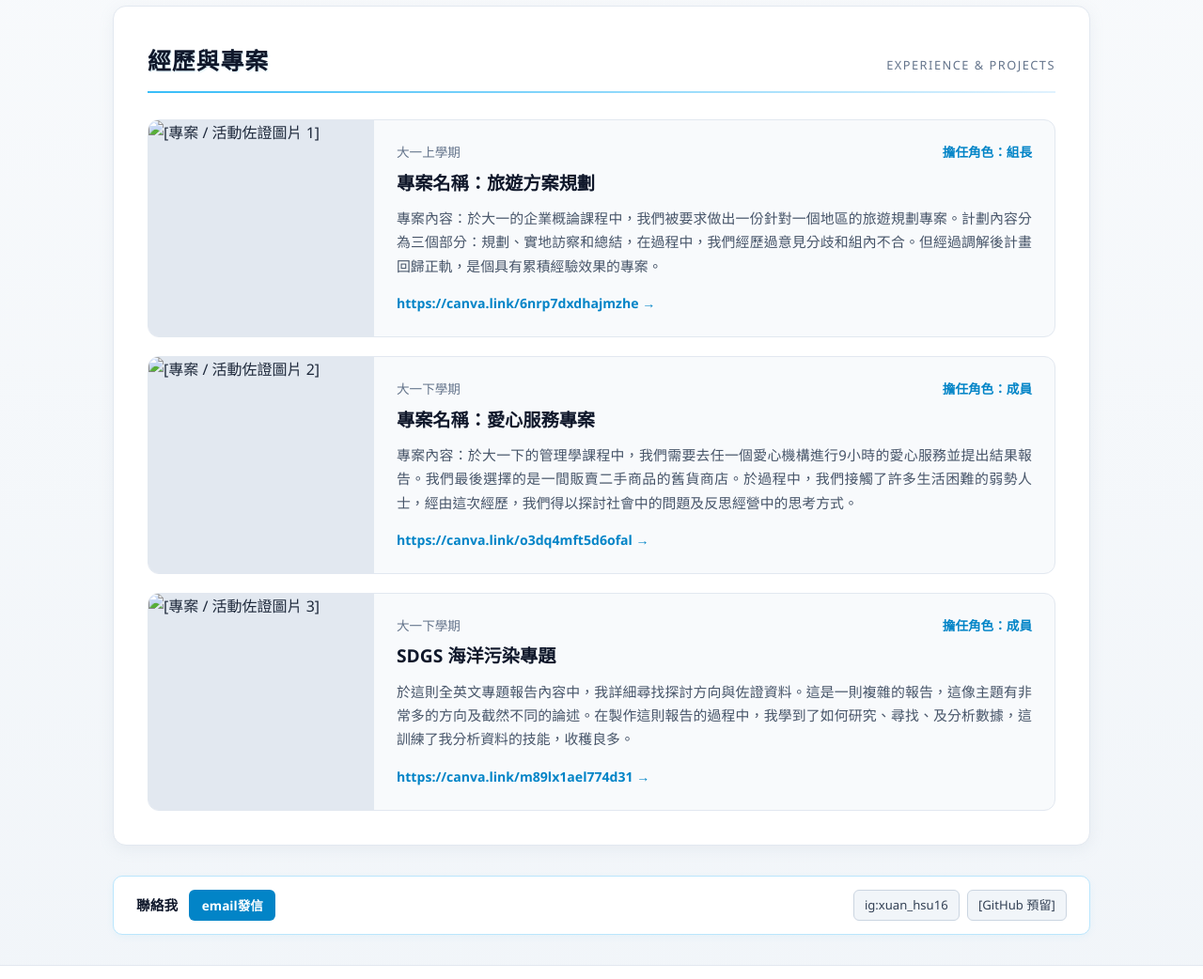
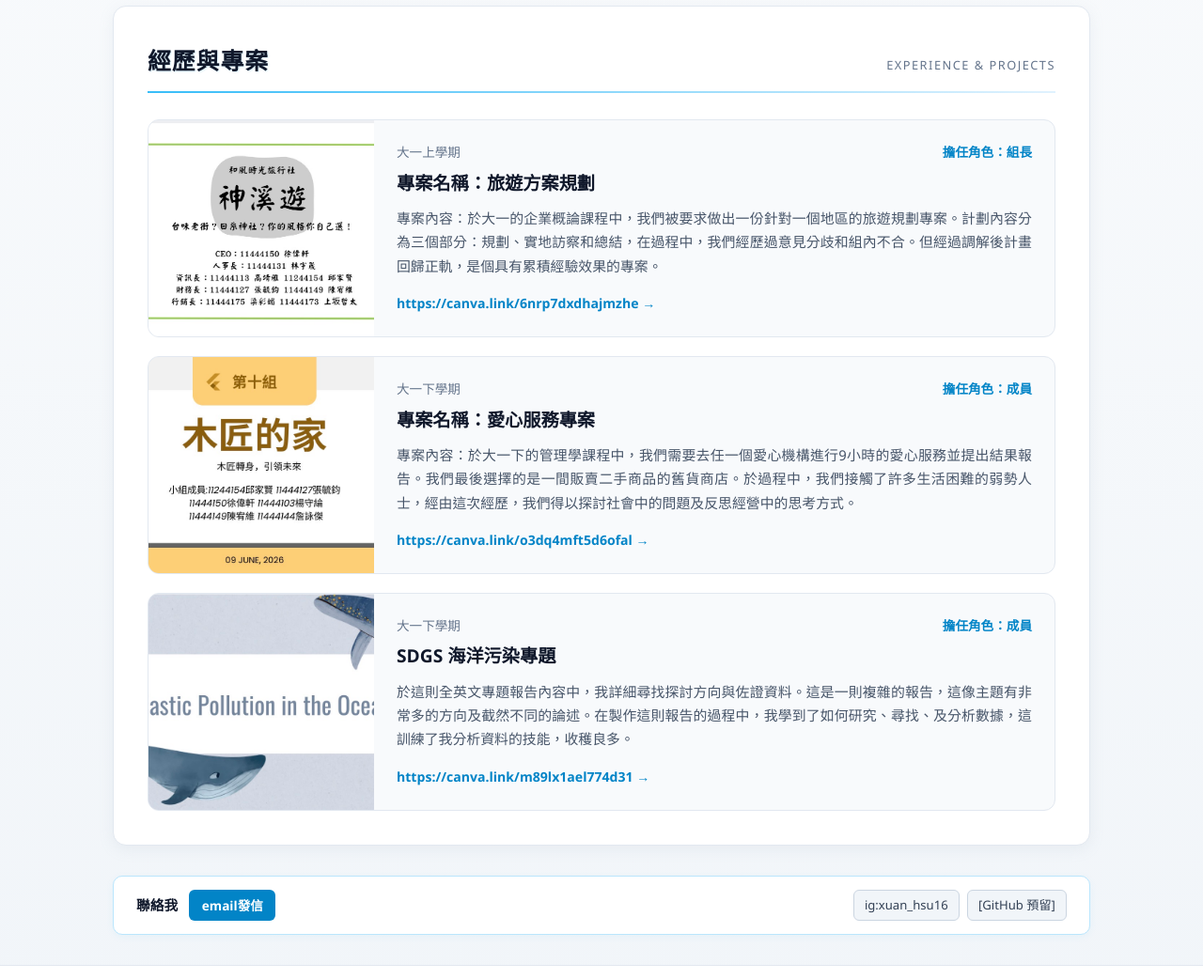
Before and after one commit to sean960106-hash/sean960106.github.io, a plain HTML site: page index.html in a window 1280 px wide. Shown: the part 1160-2202 px from the top of the page at 94% size. Drawn offline with Linux system fonts and the light colour scheme.

Commit message:
Update index.html

```diff
--- a/index.html
+++ b/index.html
@@ -126,7 +126,7 @@
       <div class="exp-list">
         <article class="exp-card">
           <figure class="exp-media">
-            <img src="img/IMG_8445.jpg" alt="[專案 / 活動佐證圖片 1]" class="exp-thumb">
+            <img src="image/IMG_8445.jpg" alt="[專案 / 活動佐證圖片 1]" class="exp-thumb">
           </figure>
           <div class="exp-body">
             <div class="exp-meta">
@@ -143,7 +143,7 @@
 
         <article class="exp-card">
           <figure class="exp-media">
-            <img src="img/IMG_8446.jpg" alt="[專案 / 活動佐證圖片 2]" class="exp-thumb">
+            <img src="image/IMG_8446.jpg" alt="[專案 / 活動佐證圖片 2]" class="exp-thumb">
           </figure>
           <div class="exp-body">
             <div class="exp-meta">
@@ -160,7 +160,7 @@
 
         <article class="exp-card">
           <figure class="exp-media">
-            <img src="img/IMG_8447.jpg" alt="[專案 / 活動佐證圖片 3]" class="exp-thumb">
+            <img src="image/IMG_8447.jpg" alt="[專案 / 活動佐證圖片 3]" class="exp-thumb">
           </figure>
           <div class="exp-body">
             <div class="exp-meta">
@@ -177,13 +177,11 @@
       </div>
     </section>
 
-    <!-- 區塊四：聯絡資訊 (置於最底下並縮小為精簡橫條，搭配 address 標籤，單元03) -->
     <section id="contact" class="contact-compact">
       <div class="contact-inner">
         <div class="contact-info">
           <span class="contact-label">聯絡我</span>
           <address class="contact-address">
-            <!-- mailto 電子郵件超連結 (單元06) -->
             <a href="mailto:sean960106@gmail.com?subject=個人履歷聯絡" class="email-btn">email發信</a>
           </address>
         </div>
```
